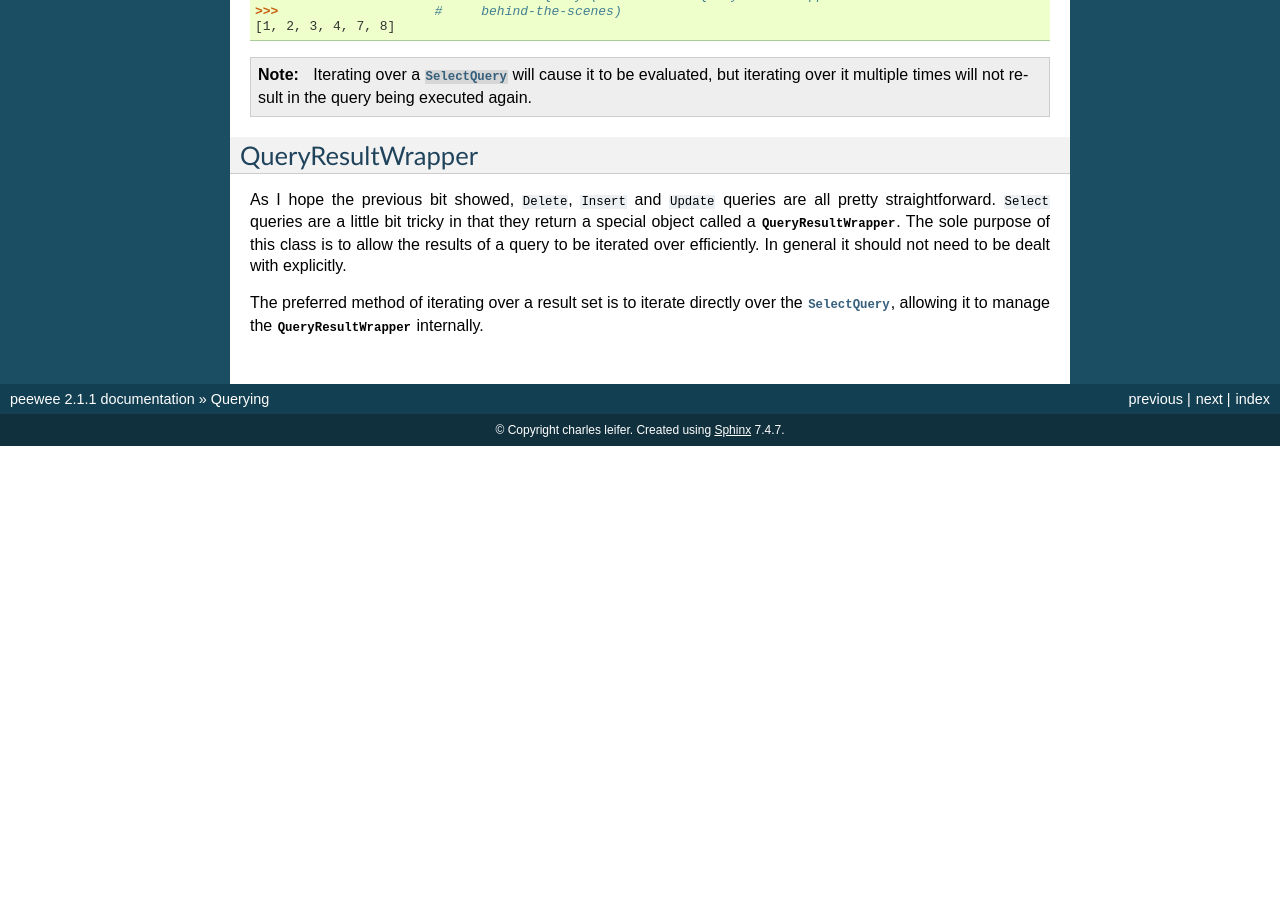
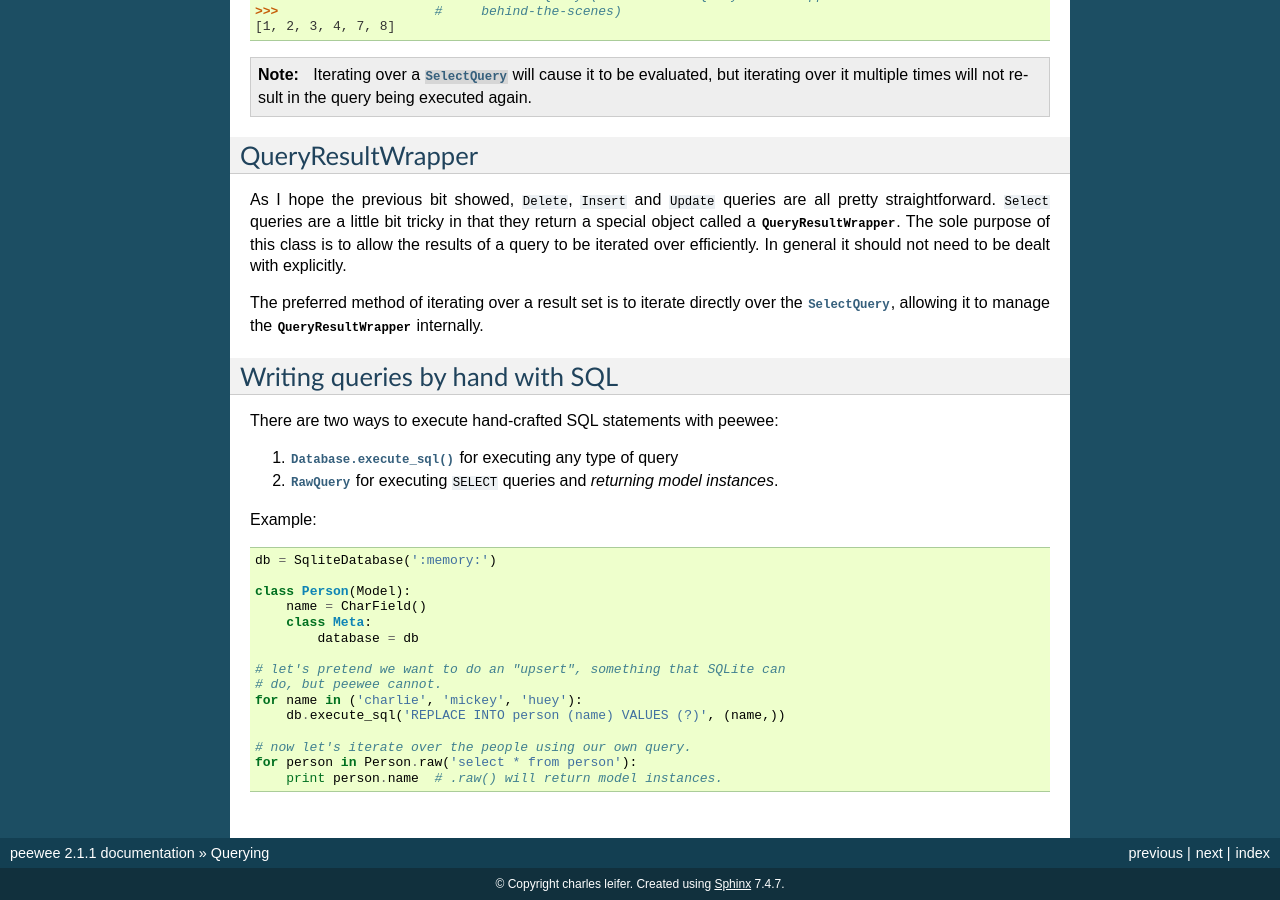
Before and after one commit to coleifer/peewee, a Sphinx documentation site: the page built from docs/peewee/querying.rst, in a window 1280 px wide and 900 px high, scrolled down 11288 px. Built offline with Sphinx 7.4.7, drawn with Linux system fonts in a browser that asks for light colours; before the commit the page ends 11734 px from its top, so only the background shows below that; some of the changed text lies outside the part shown.

Commit message:
Documenting raw sql execution.

```diff
--- a/docs/peewee/cookbook.rst
+++ b/docs/peewee/cookbook.rst
@@ -703,6 +703,8 @@ alias:
     # now we will order by the count, which was aliased to "ct"
     query = query.order_by(R('ct'))
 
+To execute custom SQL, please refer to :ref:`using_sql`.
+
 
 Retrieving raw tuples / dictionaries
 ^^^^^^^^^^^^^^^^^^^^^^^^^^^^^^^^^^^^
@@ -729,7 +731,6 @@ or :py:meth:`RawQuery.dicts`:
     # iterate over a list of 2-tuples containing the url and count
     for stat in stats:
         print stat['url'], stat['ct']
-
 
 .. _working_with_transactions:
 
--- a/docs/peewee/querying.rst
+++ b/docs/peewee/querying.rst
@@ -720,3 +720,34 @@ general it should not need to be dealt with explicitly.
 
 The preferred method of iterating over a result set is to iterate directly over
 the :py:class:`SelectQuery`, allowing it to manage the :py:class:`QueryResultWrapper` internally.
+
+
+.. _using_sql:
+
+Writing queries by hand with SQL
+--------------------------------
+
+There are two ways to execute hand-crafted SQL statements with peewee:
+
+1. :py:meth:`Database.execute_sql` for executing any type of query
+2. :py:class:`RawQuery` for executing ``SELECT`` queries and *returning model instances*.
+
+Example:
+
+.. code-block:: python
+
+    db = SqliteDatabase(':memory:')
+
+    class Person(Model):
+        name = CharField()
+        class Meta:
+            database = db
+
+    # let's pretend we want to do an "upsert", something that SQLite can
+    # do, but peewee cannot.
+    for name in ('charlie', 'mickey', 'huey'):
+        db.execute_sql('REPLACE INTO person (name) VALUES (?)', (name,))
+
+    # now let's iterate over the people using our own query.
+    for person in Person.raw('select * from person'):
+        print person.name  # .raw() will return model instances.
```
